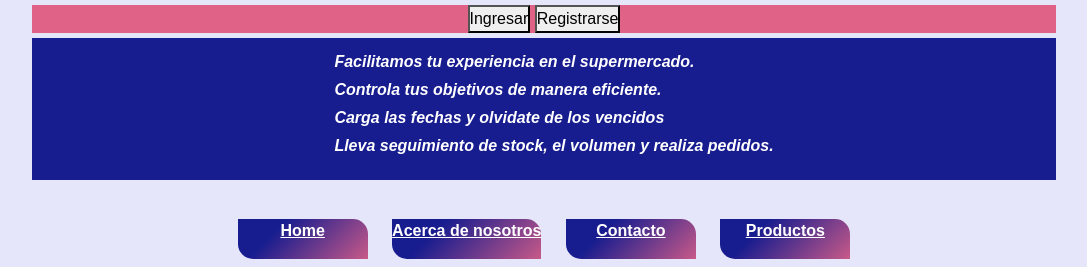
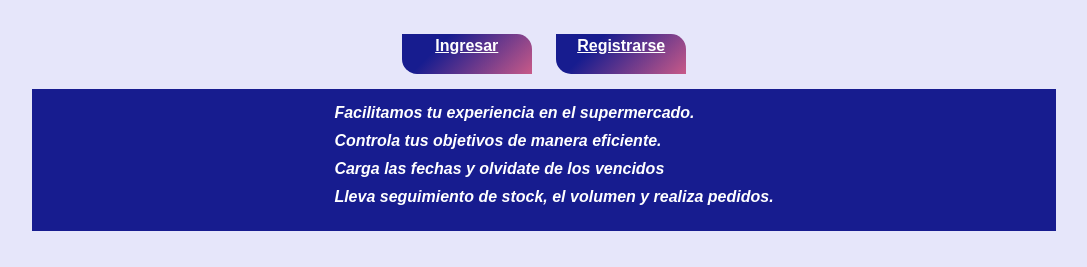
Before and after one commit to FaustoDeschain/proyecto-equipo13, a plain HTML site: page index.html in a window 1280 px wide. Shown: the part 140-407 px from the top of the page, without its empty margins (96-1183 px from the left). Drawn offline with nearby package versions, Linux system fonts and the light colour scheme; a script that the page names is missing.

Commit message:
Update index.html

```diff
--- a/index.html
+++ b/index.html
@@ -21,12 +21,11 @@
 	</header>
 
 	<main>
-		<div class="contenedorIngreso">
-			<div>
-				<button class="ingreso"> Ingresar </button>
-				<button class="ingreso"> Registrarse </button>
-			</div>
-		</div>
+		<nav>
+			<br>
+		  <a class="nav" href="ingreso.html" >Ingresar</a>
+		  <a class="nav" href="Registro.html" >Registrarse</a>
+		</nav>
 
 		<div class="cuerpo">
 			<div>
```
